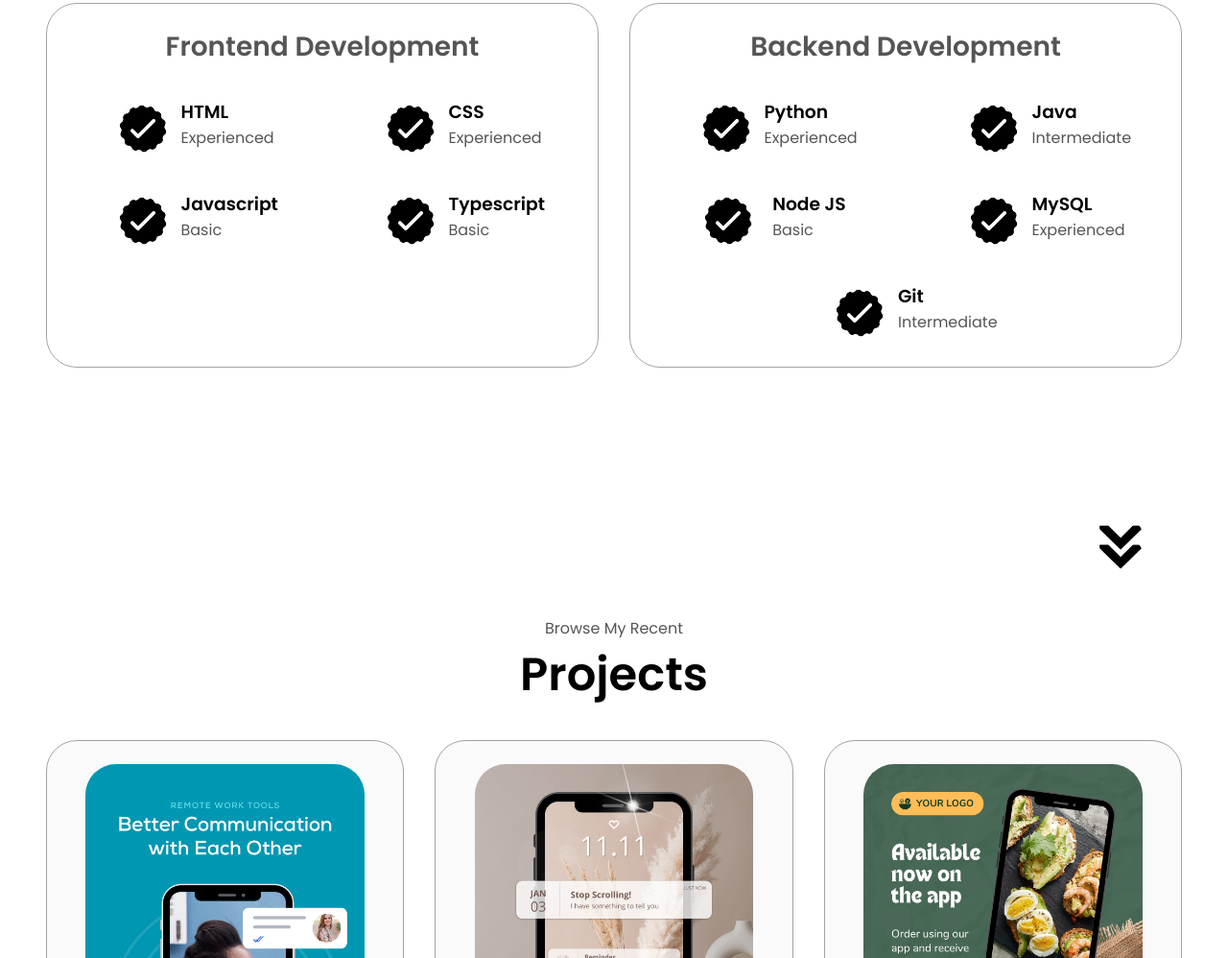
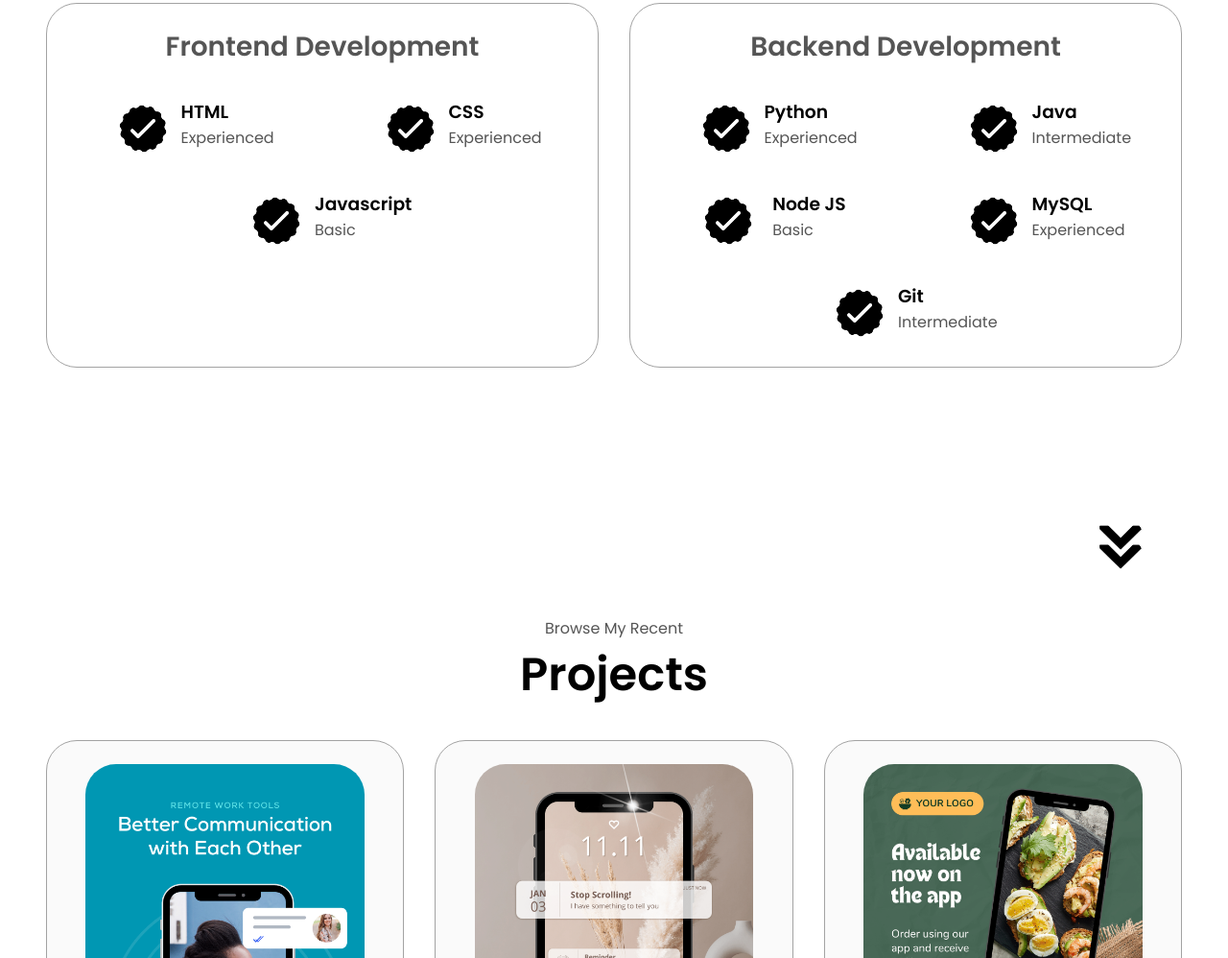
Before and after one commit to 6kumaran/html-portfolio, a website: page index.html in a window 1280 px wide. Shown: the part 1590-2588 px from the top of the page at 96% size. Drawn offline with Linux system fonts and the light colour scheme.

Commit message:
Update index.html

```diff
--- a/index.html
+++ b/index.html
@@ -106,13 +106,6 @@
                             <img src="./assets/checkmark.png" alt="experience" class="icon">
                             <div>
                                 <h3>Javascript</h3>
-                                <p>Basic</p>
-                            </div>
-                        </article>
-                        <article>
-                            <img src="./assets/checkmark.png" alt="experience" class="icon">
-                            <div>
-                                <h3>Typescript</h3>
                                 <p>Basic</p>
                             </div>
                         </article>
```
